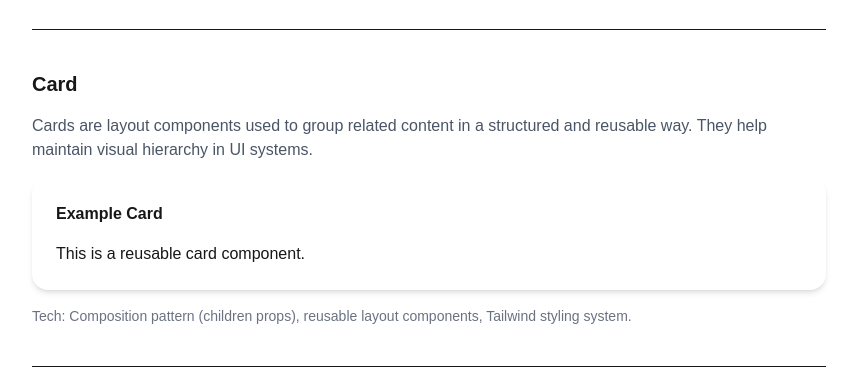
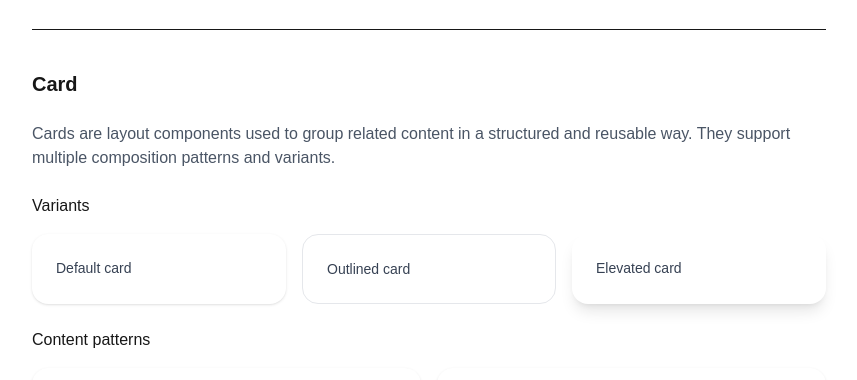
Before and after one commit to jennymakki/jenny-makki-ui, a Next.js app: page / in a window 1280 px wide. Shown: the part 2417-2797 px from the top of the page, without its empty margins (350-1207 px from the left). Built offline with nearby package versions, Linux system fonts and the light colour scheme.

Commit message:
added other types of cards and showcase the different variations

```diff
--- a/app/page.tsx
+++ b/app/page.tsx
@@ -306,22 +306,80 @@ export default function UISystemPage() {
           </p>
         </section>
 
-        <section id="card" className="space-y-4 mb-10 pb-10 border-b">
+        <section id="card" className="space-y-6 mb-10 pb-10 border-b">
           <h2 className="text-xl font-semibold">Card</h2>
 
           <p className="text-gray-600">
             Cards are layout components used to group related content in a
-            structured and reusable way. They help maintain visual hierarchy in
-            UI systems.
+            structured and reusable way. They support multiple composition
+            patterns and variants.
           </p>
 
-          <Card title="Example Card">
-            <p>This is a reusable card component.</p>
-          </Card>
+          {/* VARIANTS */}
+          <div className="space-y-4">
+            <h3 className="font-medium">Variants</h3>
+
+            <div className="grid md:grid-cols-3 gap-4">
+              <Card>
+                <Card.Body>Default card</Card.Body>
+              </Card>
+
+              <Card variant="outlined">
+                <Card.Body>Outlined card</Card.Body>
+              </Card>
+
+              <Card variant="elevated">
+                <Card.Body>Elevated card</Card.Body>
+              </Card>
+            </div>
+          </div>
+
+          <div className="space-y-4">
+            <h3 className="font-medium">Content patterns</h3>
+
+            <div className="grid md:grid-cols-2 gap-4">
+              <Card>
+                <Card.Header>User profile</Card.Header>
+                <Card.Body>
+                  <p>Jenny Makki</p>
+                  <p className="text-sm text-gray-500">Frontend Developer</p>
+                </Card.Body>
+              </Card>
+
+              <Card>
+                <Card.Header>Actions</Card.Header>
+                <Card.Body>
+                  <p className="mb-3">Do you want to continue?</p>
+                  <div className="flex gap-2">
+                    <Button variant="secondary">Cancel</Button>
+                    <Button variant="primary">Confirm</Button>
+                  </div>
+                </Card.Body>
+              </Card>
+
+              <Card>
+                <Card.Header>Loading state</Card.Header>
+                <Card.Body>
+                  <Loader size="sm" />
+                </Card.Body>
+              </Card>
+
+              <Card>
+                <Card.Header>Search inside card</Card.Header>
+                <Card.Body>
+                  <SearchInput
+                    value=""
+                    onChange={() => {}}
+                    placeholder="Search users..."
+                  />
+                </Card.Body>
+              </Card>
+            </div>
+          </div>
 
           <p className="text-sm text-gray-500">
-            Tech: Composition pattern (children props), reusable layout
-            components, Tailwind styling system.
+            Tech: Composition pattern, variant system, reusable UI primitives,
+            component-driven design system architecture.
           </p>
         </section>
 
--- a/src/components/ui/card/Card.styles.ts
+++ b/src/components/ui/card/Card.styles.ts
@@ -1,8 +1,9 @@
 export const cardStyles = {
-    base: "rounded-2xl p-6",
+  base: "rounded-2xl p-6 transition-all",
 
-    variants: {
-      default: "bg-white shadow-md",
-      outlined: "bg-white border border-gray-200",
-    },
-  };
+  variants: {
+    default: "bg-white shadow-sm",
+    outlined: "bg-white border border-gray-200",
+    elevated: "bg-white shadow-lg hover:shadow-xl",
+  },
+};
--- a/src/components/ui/card/Card.tsx
+++ b/src/components/ui/card/Card.tsx
@@ -1,17 +1,31 @@
 "use client";
 
+import React from "react";
 import { CardProps } from "./Card.types";
 import { cardStyles } from "./Card.styles";
 
-export default function Card({
-  title,
-  variant = "default",
-  children,
-}: CardProps) {
+function Card({ variant = "default", children, className = "" }: CardProps) {
   return (
-    <div className={`${cardStyles.base} ${cardStyles.variants[variant]}`}>
-      {title && <h3 className="font-semibold mb-4">{title}</h3>}
+    <div className={`${cardStyles.base} ${cardStyles.variants[variant]} ${className}`}>
       {children}
     </div>
   );
 }
+
+function CardHeader({ children }: { children: React.ReactNode }) {
+  return <div className="mb-4 font-semibold text-lg">{children}</div>;
+}
+
+function CardBody({ children }: { children: React.ReactNode }) {
+  return <div className="text-sm text-gray-700">{children}</div>;
+}
+
+function CardFooter({ children }: { children: React.ReactNode }) {
+  return <div className="mt-4 pt-4 border-t border-gray-100">{children}</div>;
+}
+
+Card.Header = CardHeader;
+Card.Body = CardBody;
+Card.Footer = CardFooter;
+
+export default Card;
--- a/src/components/ui/card/Card.types.ts
+++ b/src/components/ui/card/Card.types.ts
@@ -1,7 +1,9 @@
-export type CardVariant = "default" | "outlined";
+import React from "react";
+
+export type CardVariant = "default" | "outlined" | "elevated";
 
 export interface CardProps {
-  title?: string;
   variant?: CardVariant;
   children: React.ReactNode;
+  className?: string;
 }
```
